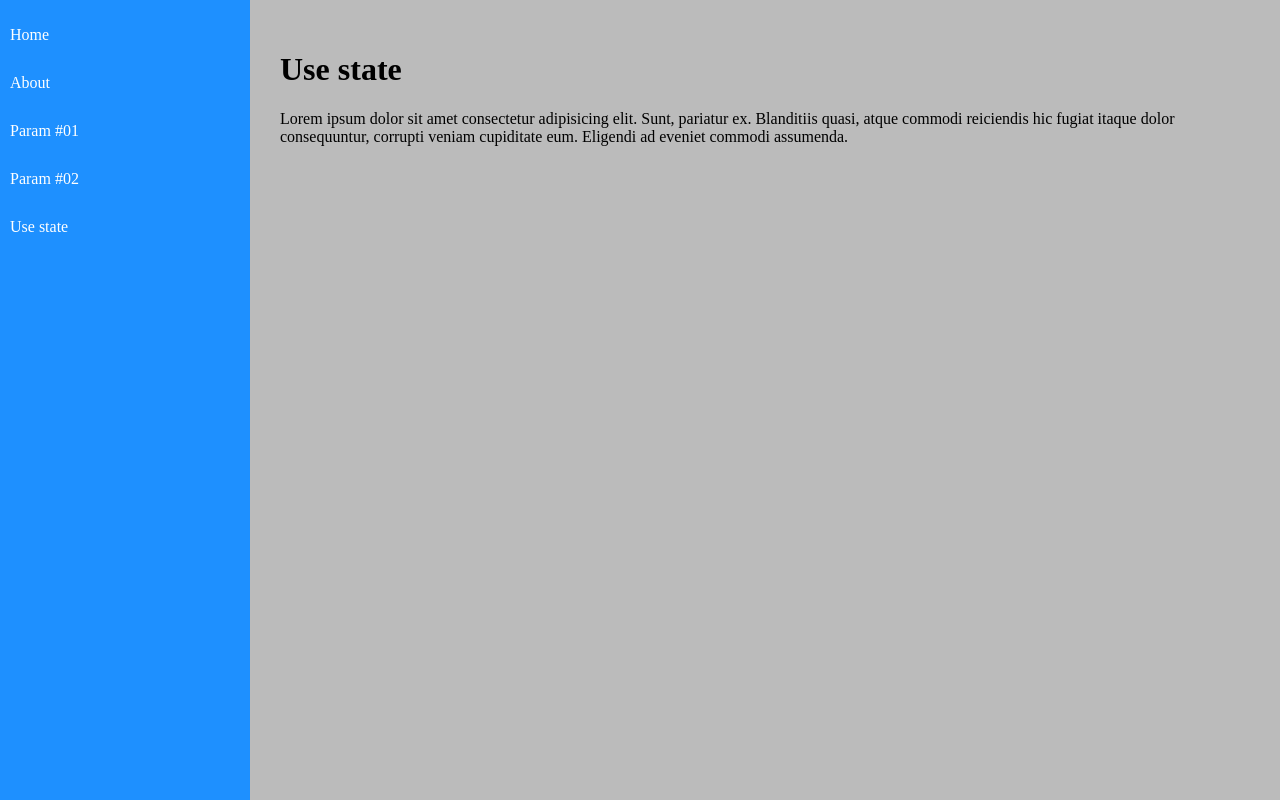
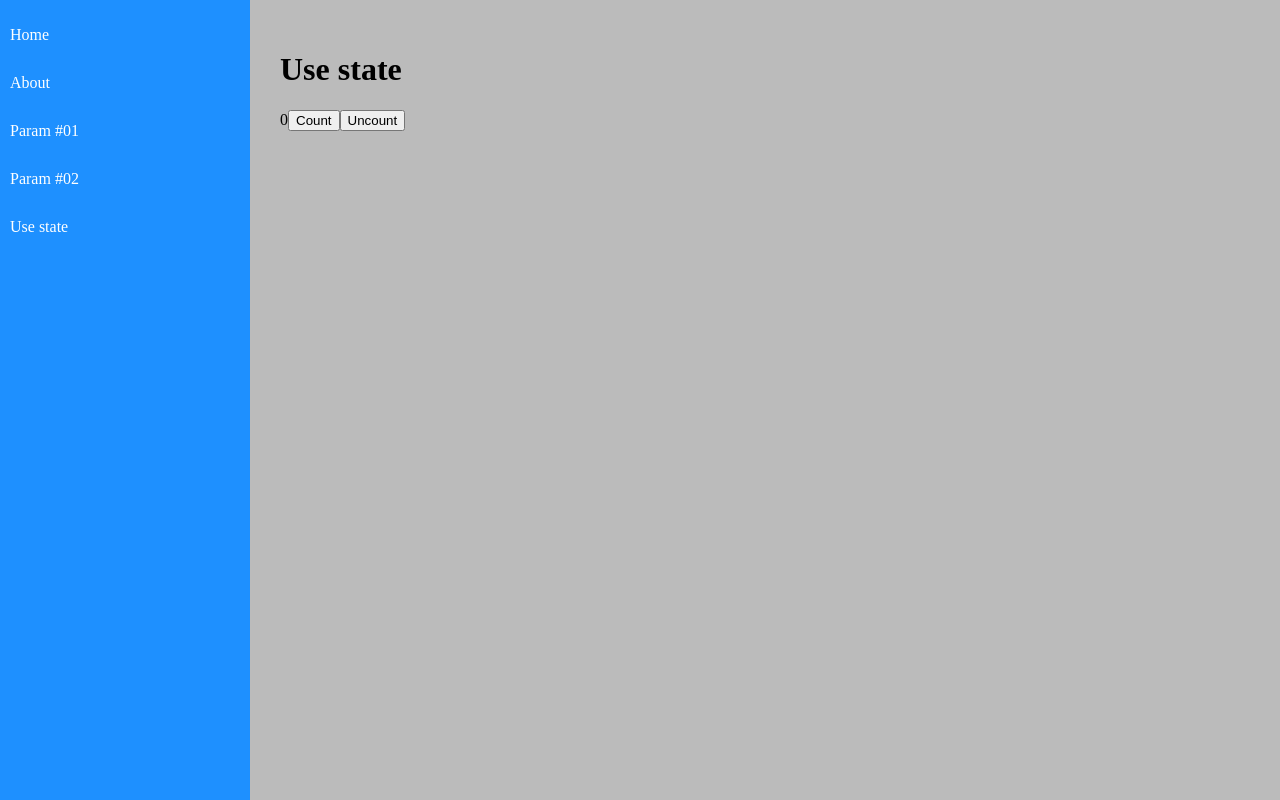
Before and after one commit to FlavioRoberto/react-routes, a React (Create React App) app: page /use-state in a window 1280 px wide. Built offline with nearby package versions, Linux system fonts and the light colour scheme.

Commit message:
feat: created useState exemple

```diff
--- a/src/views/examples/use-state.jsx
+++ b/src/views/examples/use-state.jsx
@@ -1,13 +1,16 @@
+import { useState } from "react";
+
 const UseState = () => {
+    const [count, setCount] = useState(0);
+
     return (
         <div className="UseState">
             <h1>Use state</h1>
-            <p>
-                Lorem ipsum dolor sit amet consectetur adipisicing elit. Sunt, pariatur
-                ex. Blanditiis quasi, atque commodi reiciendis hic fugiat itaque dolor
-                consequuntur, corrupti veniam cupiditate eum. Eligendi ad eveniet
-                commodi assumenda.
-            </p>
+            <div className="center">
+                <span className="text">{count}</span>
+                <button onClick={() => setCount(count + 1)}>Count</button>
+                <button onClick={() => setCount(count - 1)}>Uncount</button>
+            </div>
         </div>
     );
 };
```
